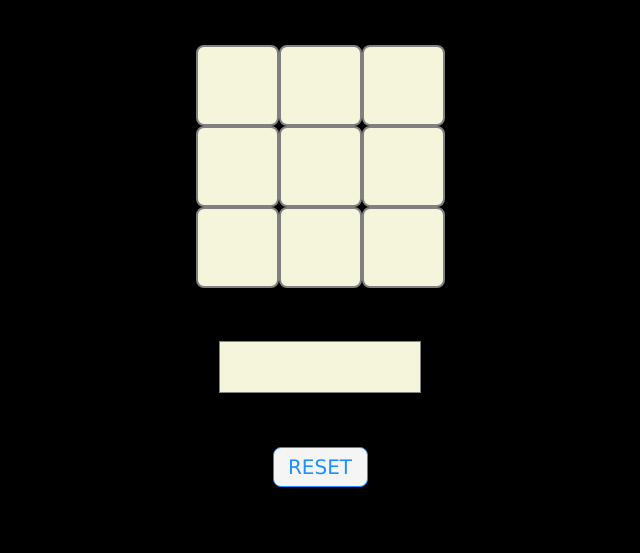
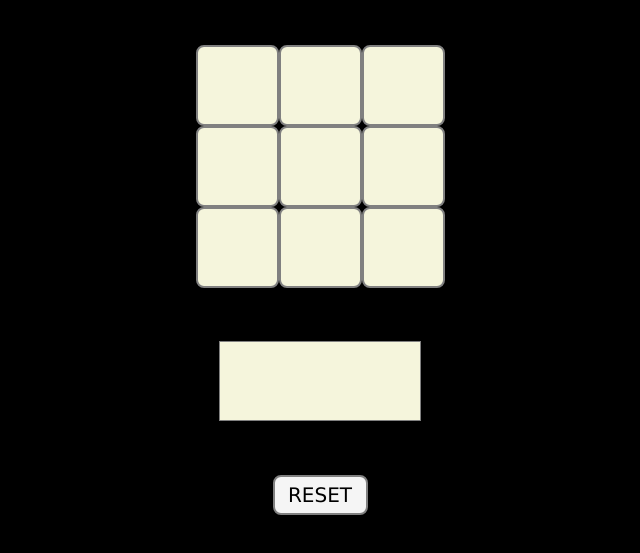
Before and after one commit to iamneo-production/aececbaeaae304644446efdcbcabeone, a plain HTML site: page public/index.html in a window 1280 px wide. Shown: the part 113-666 px from the top of the page, without its empty margins (320-960 px from the left). Drawn offline with Linux system fonts and the light colour scheme.

Commit message:
Backup Commit

```diff
--- a/public/tic.css
+++ b/public/tic.css
@@ -45,31 +45,36 @@ p {
 	box-sizing: border-box;
 	width: 95px;
 	height: 40px;
-	border: 1px solid dodgerblue;
+	border: 2px solid gray;
 	margin-left: auto;
 	border-radius: 8px;
 	font-family: Verdana,
 		Geneva, Tahoma, sans-serif;
-
 	background-color: whitesmoke;
-	color: dodgerblue;
+	color: black;
 	font-size: 20px;
 	cursor: pointer;
+}
+
+#reset:hover{
+	color: white;
+	background-color: black;
 }
 
 /* Player turn space */
 #result {
 	font-family: Verdana,
 		Geneva, Tahoma, sans-serif;
-	color: dodgerblue;
+	color: rgb(0, 0, 0);
 	font-size: 25px;
+	text-shadow: 5px;
 }
 
 .result-container
 {
 	background-color: beige;
 	border: 1px solid gray;
-	height: 50px;
+	height: 78px;
 	width: 200px;
 	justify-content: center;
 }
```
